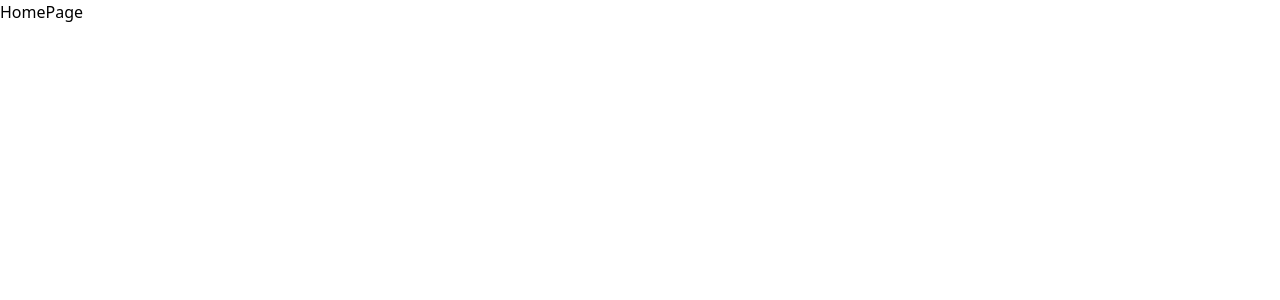
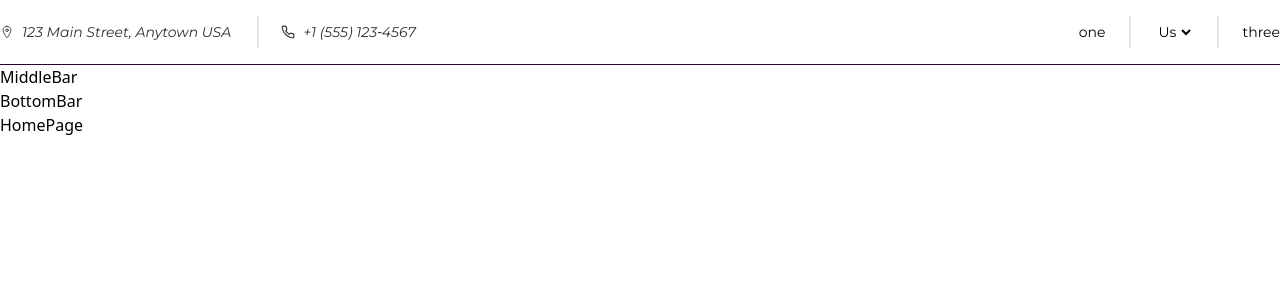
Before and after one commit to miltonahmed/eshop, a React (Vite) app: page / in a window 1280 px wide. Shown: the top 300 px of the page. Built offline with nearby package versions, Linux system fonts and the light colour scheme.

Commit message:
Topbar Left side done

```diff
--- a/package.json
+++ b/package.json
@@ -10,9 +10,11 @@
     "preview": "vite preview"
   },
   "dependencies": {
+    "@react-icons/all-files": "^4.1.0",
     "@tailwindcss/vite": "^4.1.11",
     "react": "^19.1.0",
     "react-dom": "^19.1.0",
+    "react-icons": "^5.5.0",
     "react-router-dom": "^7.6.3",
     "tailwindcss": "^4.1.11"
   },
--- a/src/App.jsx
+++ b/src/App.jsx
@@ -1,5 +1,6 @@
 import { Route, Routes } from 'react-router';
 import './App.css';
+import CommonLayouts from './components/layouts/CommonLayouts';
 import BlogPage from './pages/BlogPage';
 import ContactPage from './pages/ContactPage';
 import HomePage from './pages/HomePage';
@@ -13,13 +14,13 @@ function App() {
 
   return (
     <Routes>
-      <Route path="/" element={<HomePage/>} />
-      <Route path="/product-list" element={<ProductListPage/>} />
-      <Route path="/product-details" element={<ProductDetailsPage/>} />
-      <Route path="/blog" element={<BlogPage/>} />
-      <Route path="/contact" element={<ContactPage/>} />
-
-
+      <Route path="/" element={<CommonLayouts/>}>
+        <Route path="/" element={<HomePage />} />
+        <Route path="/product-list" element={<ProductListPage />} />
+        <Route path="/product-details" element={<ProductDetailsPage />} />
+        <Route path="/blog" element={<BlogPage />} />
+        <Route path="/contact" element={<ContactPage />} />
+      </Route>
     </Routes>
   );
 }
--- /dev/null
+++ b/src/components/header/BottomBar.jsx
@@ -0,0 +1,8 @@
+
+const BottomBar = () => {
+  return (
+    <div>BottomBar</div>
+  )
+}
+
+export default BottomBar
--- /dev/null
+++ b/src/components/header/Header.jsx
@@ -0,0 +1,15 @@
+import BottomBar from './BottomBar'
+import MiddleBar from './MiddleBar'
+import TopBar from './TopBar'
+
+const Header = () => {
+  return (
+    <>
+      <TopBar/>
+      <MiddleBar/>
+      <BottomBar/>
+    </>
+  )
+}
+
+export default Header
--- /dev/null
+++ b/src/components/header/MiddleBar.jsx
@@ -0,0 +1,8 @@
+
+const MiddleBar = () => {
+  return (
+    <div>MiddleBar</div>
+  )
+}
+
+export default MiddleBar
--- /dev/null
+++ b/src/components/header/TopBar.jsx
@@ -0,0 +1,18 @@
+import Container from '../utils/Container';
+import TopBarLeft from './topbar/TopBarLeft';
+import TopBarRight from './topbar/TopBarRight';
+
+const TopBar = () => (
+  <>
+    <div className="border-b border-[#330033] py-[22px]">
+      <Container>
+        <div className=" flex justify-between items-center font-montserrat text-sm  font-normal leading-5">
+          <TopBarLeft />
+          <TopBarRight />
+        </div>
+      </Container>
+    </div>
+  </>
+);
+
+export default TopBar;
--- /dev/null
+++ b/src/components/header/topbar/TopBarLeft.jsx
@@ -0,0 +1,28 @@
+import { FiPhone } from 'react-icons/fi';
+import { IoLocationOutline } from 'react-icons/io5';
+import { Link } from 'react-router-dom';
+
+const TopBarLeft = () => {
+  return (
+    <address className="flex items-center gap-[50px]  relative after:absolute after:content-[''] after:h-[32px] after:w-[1px] after:bg-[#303030] after:opacity-[.25] after:left-[62%] after:top-[50%] after:-translate-1/2 ">
+      <Link
+        to="https://maps.app.goo.gl/4rgatRkbrjYp7Q5q7"
+        target="_blank"
+        className="flex items-center gap-2 text-[#303030]"
+      >
+        <IoLocationOutline />
+        123 Main Street, Anytown USA
+      </Link>
+
+      <Link
+        to="tel:01781104874"
+        className="flex items-center gap-2 text-[#303030]"
+      >
+        <FiPhone />
+        +1 (555) 123‑4567
+      </Link>
+    </address>
+  );
+};
+
+export default TopBarLeft;
--- /dev/null
+++ b/src/components/header/topbar/TopBarRight.jsx
@@ -0,0 +1,43 @@
+import { useState } from "react";
+
+const TopBarRight = () => {
+  const [selectedCountry, setSelectedCountry]= useState('null')
+   const countries = [
+     {
+       name: 'United States',
+       value: 'US',
+       flag: 'https://flagcdn.com/16x12/us.png',
+     },
+     {
+       name: 'United Kingdom',
+       code: 'GB',
+       flag: 'https://flagcdn.com/16x12/gb.png',
+     },
+     {
+       name: 'Australia',
+       code: 'AU',
+       flag: 'https://flagcdn.com/16x12/au.png',
+     },
+     { name: 'Germany',  value: 'DE', flag: 'https://flagcdn.com/16x12/de.png' },
+     { name: 'France',  value: 'FR', flag: 'https://flagcdn.com/16x12/fr.png' },
+   ];
+
+  return (
+    <div className="flex justify-end items-center gap-[49px]">
+      <div>one</div>
+      <div className="relative after:absolute after:content-[''] after:h-[32px] after:w-[1px] after:bg-[#303030] after:opacity-[.25] after:left-[-25px] after:top-[50%]  after:-translate-1/2">
+        <select
+        name="country"
+        value={selectedCountry?.value}>
+          <option><img src=""/>Us</option>
+          <option>bd</option>
+        </select>
+      </div>
+      <div className="relative after:absolute after:content-[''] after:h-[32px] after:w-[1px] after:bg-[#303030] after:opacity-[.25] after:left-[-25px] after:top-[50%]  after:-translate-1/2">
+        three
+      </div>
+    </div>
+  );
+}
+
+export default TopBarRight
--- /dev/null
+++ b/src/components/layouts/CommonLayouts.jsx
@@ -0,0 +1,15 @@
+import { Outlet } from "react-router-dom";
+import Header from "../header/Header";
+
+const CommonLayouts = () => {
+  return (
+    <>
+
+        <Header />
+        <Outlet />
+
+    </>
+  );
+}
+
+export default CommonLayouts
--- /dev/null
+++ b/src/components/utils/Container.jsx
@@ -0,0 +1,10 @@
+
+const Container = ({children}) => {
+  return (
+    <div className="max-w-[1520px] mx-auto">
+      {children}
+    </div>
+  )
+}
+
+export default Container
--- a/src/index.css
+++ b/src/index.css
@@ -1 +1,10 @@
+/* Google Fonts  */
+@import url('https://fonts.googleapis.com/css2?family=Montserrat:ital,wght@0,100..900;1,100..900&family=Poppins:ital,wght@0,100;0,200;0,300;0,400;0,500;0,600;0,700;0,800;0,900;1,100;1,200;1,300;1,400;1,500;1,600;1,700;1,800;1,900&display=swap');
+
 @import 'tailwindcss';
+
+@theme {
+  --font-montserrat: 'Montserrat', sans-serif;
+  --font-poppins: 'Poppins', sans-serif;
+  --color-gray: ;
+}
```
Also changed, not shown: 1 other file (tests, documents, lock files or other folders).
